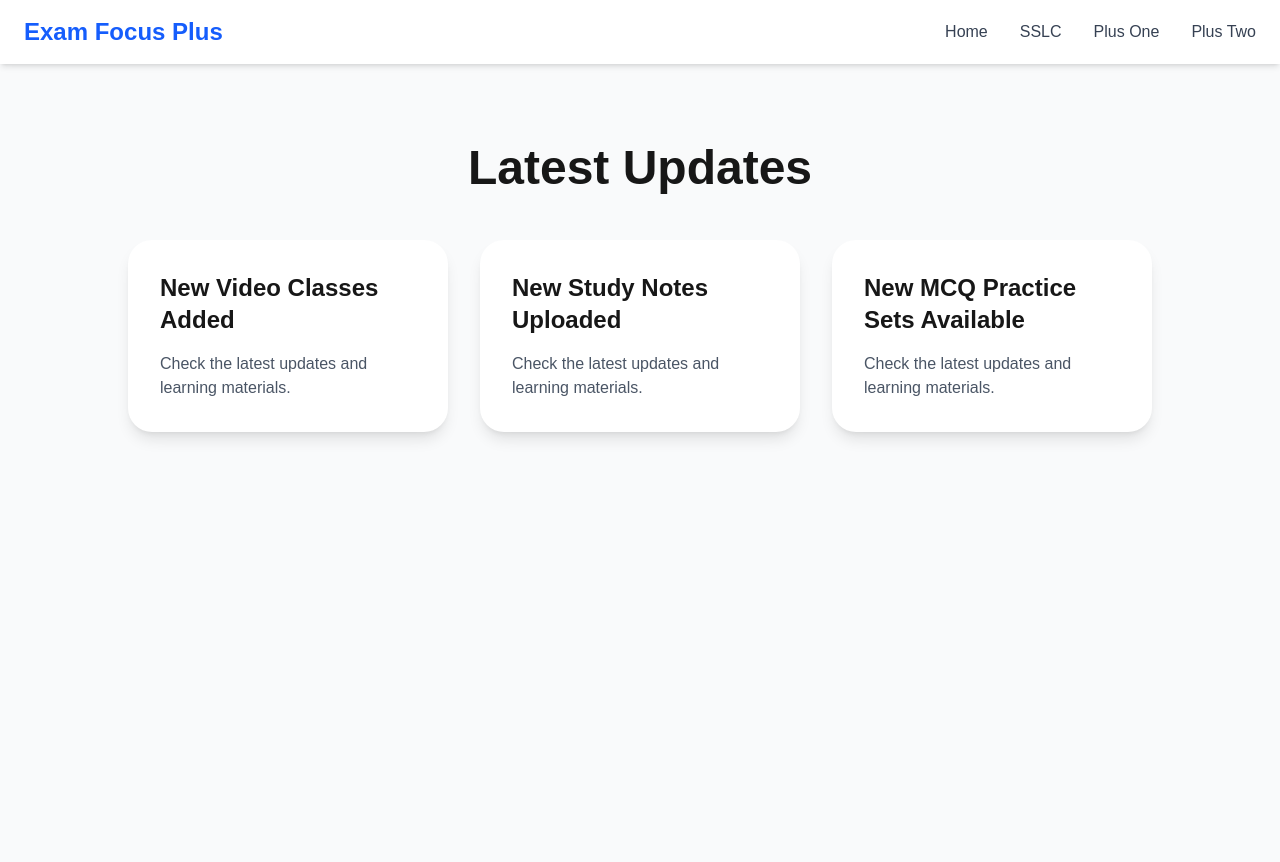
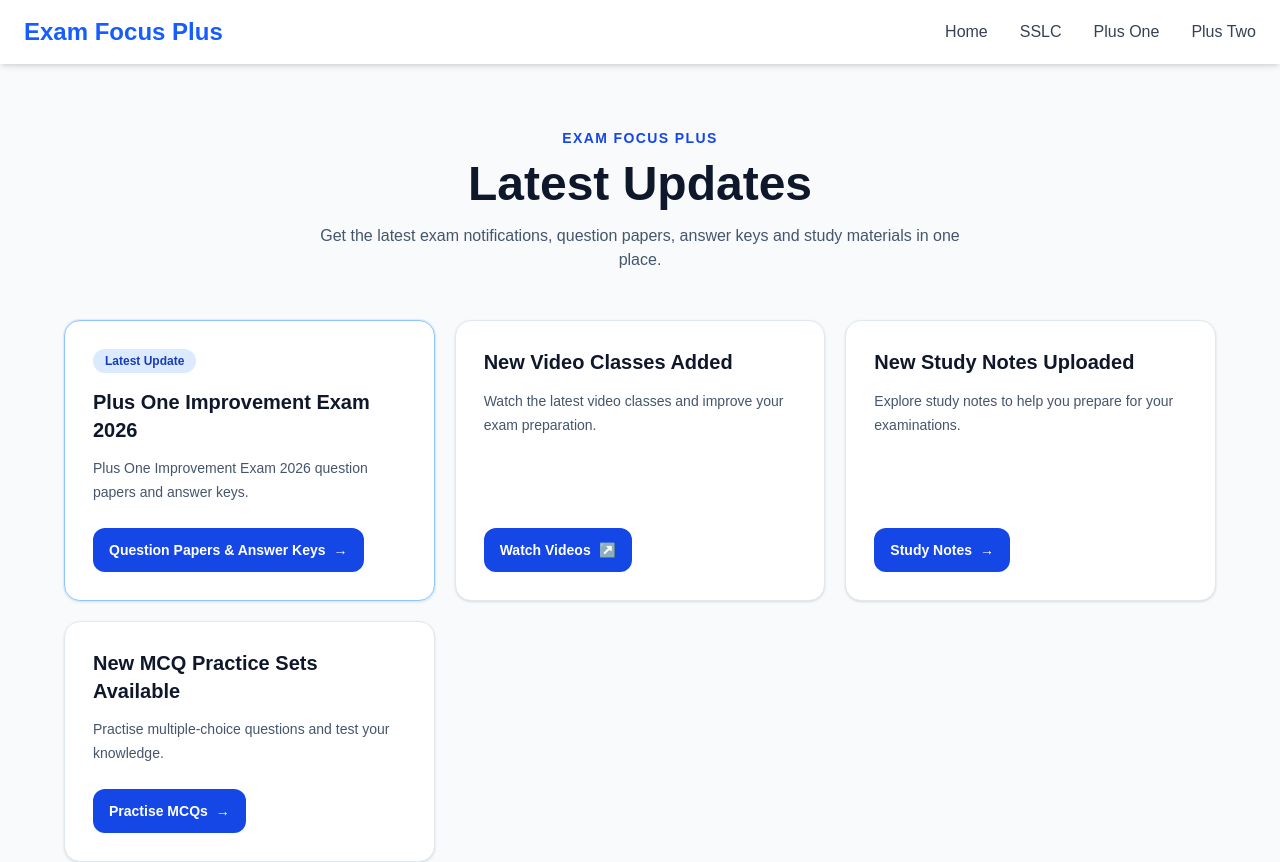
Before and after one commit to examfocusplus/exam-focus-plus, a Next.js app: page /latest-updates in a window 1280 px wide. Shown: the top 862 px of the page. Built offline with nearby package versions, Linux system fonts and the light colour scheme.

Commit message:
Add Plus One Improvement update

```diff
--- a/app/latest-updates/page.tsx
+++ b/app/latest-updates/page.tsx
@@ -1,34 +1,113 @@
+import Link from "next/link";
+
 export default function LatestUpdatesPage() {
   const updates = [
-    "New Video Classes Added",
-    "New Study Notes Uploaded",
-    "New MCQ Practice Sets Available",
+    {
+      title: "Plus One Improvement Exam 2026",
+      description:
+        "Plus One Improvement Exam 2026 question papers and answer keys.",
+      href: "/plus-one-improvement-26",
+      label: "Question Papers & Answer Keys",
+      featured: true,
+    },
+    {
+      title: "New Video Classes Added",
+      description:
+        "Watch the latest video classes and improve your exam preparation.",
+      href: "https://youtube.com/@examfocusplus-hg7hb?si=kPU2Qwy-Ind0u4UI",
+      label: "Watch Videos",
+      featured: false,
+    },
+    {
+      title: "New Study Notes Uploaded",
+      description:
+        "Explore study notes to help you prepare for your examinations.",
+      href: "/study-notes",
+      label: "Study Notes",
+      featured: false,
+    },
+    {
+      title: "New MCQ Practice Sets Available",
+      description:
+        "Practise multiple-choice questions and test your knowledge.",
+      href: "/mcqs",
+      label: "Practise MCQs",
+      featured: false,
+    },
   ];
 
   return (
-    <main className="min-h-screen bg-gray-50 py-20 px-6">
+    <main className="min-h-screen bg-slate-50 px-4 py-12 sm:px-6 sm:py-16">
+      <div className="mx-auto max-w-6xl">
+        <div className="mb-10 text-center sm:mb-12">
+          <p className="mb-3 text-sm font-bold uppercase tracking-widest text-blue-700">
+            Exam Focus Plus
+          </p>
 
-      <h1 className="text-5xl font-bold text-center mb-12">
+          <h1 className="text-3xl font-extrabold text-slate-900 sm:text-5xl">
             Latest Updates
           </h1>
 
-      <div className="max-w-5xl mx-auto grid md:grid-cols-3 gap-8">
+          <p className="mx-auto mt-4 max-w-2xl text-sm leading-6 text-slate-600 sm:text-base">
+            Get the latest exam notifications, question papers, answer keys
+            and study materials in one place.
+          </p>
+        </div>
+
+        <div className="grid gap-5 sm:grid-cols-2 lg:grid-cols-3">
           {updates.map((item) => (
-          <div
-            key={item}
-            className="bg-white rounded-3xl shadow-lg p-8 hover:shadow-2xl transition"
+            <article
+              key={item.title}
+              className={`flex flex-col rounded-2xl border bg-white p-6 shadow-sm transition hover:-translate-y-1 hover:shadow-lg sm:p-7 ${
+                item.featured
+                  ? "border-blue-300 ring-1 ring-blue-100"
+                  : "border-slate-200"
+              }`}
             >
-            <h2 className="text-2xl font-bold">
-              {item}
+              {item.featured && (
+                <span className="mb-4 w-fit rounded-full bg-blue-100 px-3 py-1 text-xs font-bold text-blue-800">
+                  Latest Update
+                </span>
+              )}
+
+              <h2 className="text-xl font-extrabold leading-snug text-slate-900">
+                {item.title}
               </h2>
 
-            <p className="mt-4 text-gray-600">
-              Check the latest updates and learning materials.
+              <p className="mt-3 flex-grow text-sm leading-6 text-slate-600">
+                {item.description}
               </p>
-          </div>
+
+              {item.href.startsWith("https://") ? (
+                <a
+                  href={item.href}
+                  target="_blank"
+                  rel="noopener noreferrer"
+                  className="mt-6 inline-flex w-fit items-center gap-2 rounded-xl bg-blue-700 px-4 py-3 text-sm font-bold text-white transition hover:bg-blue-800"
+                >
+                  {item.label} <span>↗️</span>
+                </a>
+              ) : (
+                <Link
+                  href={item.href}
+                  className="mt-6 inline-flex w-fit items-center gap-2 rounded-xl bg-blue-700 px-4 py-3 text-sm font-bold text-white transition hover:bg-blue-800"
+                >
+                  {item.label} <span>→</span>
+                </Link>
+              )}
+            </article>
           ))}
         </div>
 
+        <div className="mt-10 text-center">
+          <Link
+            href="/"
+            className="inline-flex items-center gap-2 rounded-xl border border-slate-300 bg-white px-5 py-3 text-sm font-bold text-slate-700 transition hover:bg-slate-100"
+          >
+            ← Back to Home
+          </Link>
+        </div>
+      </div>
     </main>
   );
 }
```
Lines whose indentation alone changed are shown as unchanged.
